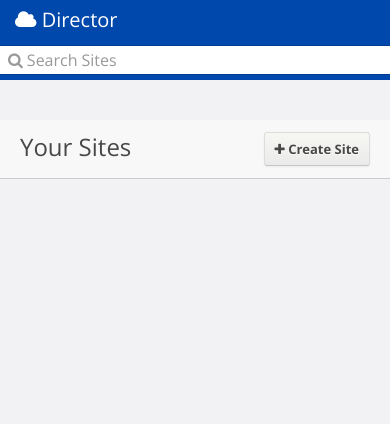
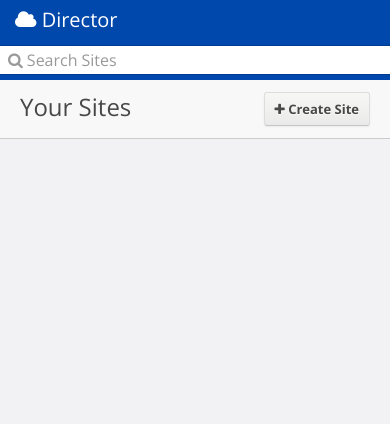
Before and after one commit to tjcsl/director, a Django app: template web3/templates/dashboard.html in a window 390 px wide. Shown: the top 424 px of the page. Run offline with Django 3.2, Linux system fonts and the light colour scheme; the template is opened without the code that fills it, so the values that code supplies are empty; some libraries are stand-ins or nearby versions.

Commit message:
make your sites bar responsive

```diff
--- a/web3/static/css/dashboard.css
+++ b/web3/static/css/dashboard.css
@@ -1,5 +1,4 @@
 .main {
-    padding-top: 40px;
     padding-left: 0px;
     padding-right: 0px;
 }
@@ -45,9 +44,6 @@
     margin-bottom: 0px;
 }
 @media (max-width:576px) {
-    .main {
-        padding-top: 120px;
-    }
     #select-site {
         width: 100%;
         margin:0;
--- a/web3/templates/dashboard.html
+++ b/web3/templates/dashboard.html
@@ -46,9 +46,14 @@
         else{
             $("#user-dropdown").insertBefore("#select-site");
         }
+
     }
     checkWidth();
-    $(window).resize(checkWidth())
+    $(".main").css("padding-top", $(".navbar").height().toString() + "px");
+    $(window).resize(function(){
+        checkWidth();
+        $(".main").css("padding-top", $(".navbar").height().toString() + "px");
+    });
     });
 </script>
 {% endblock %}
```
